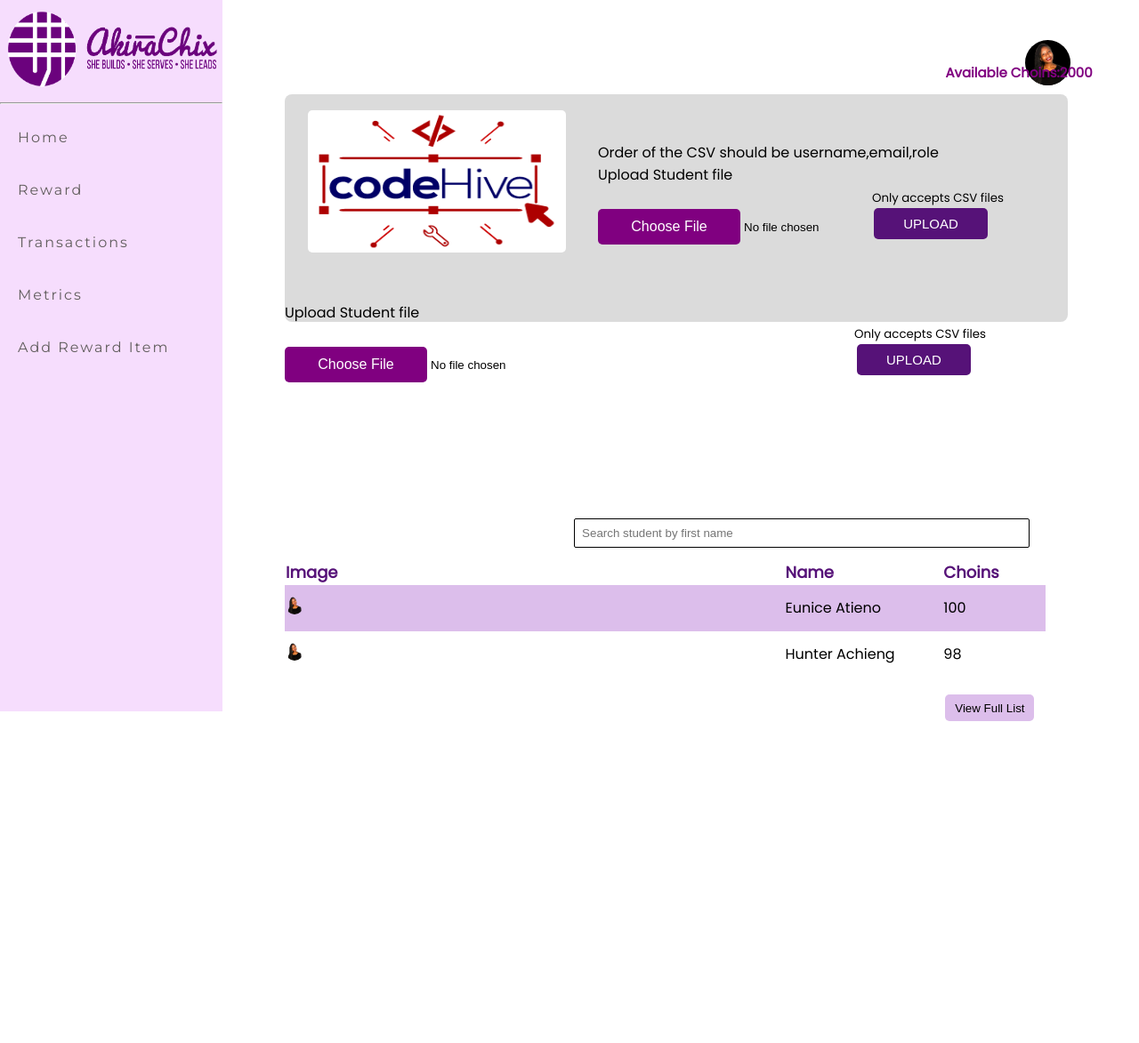
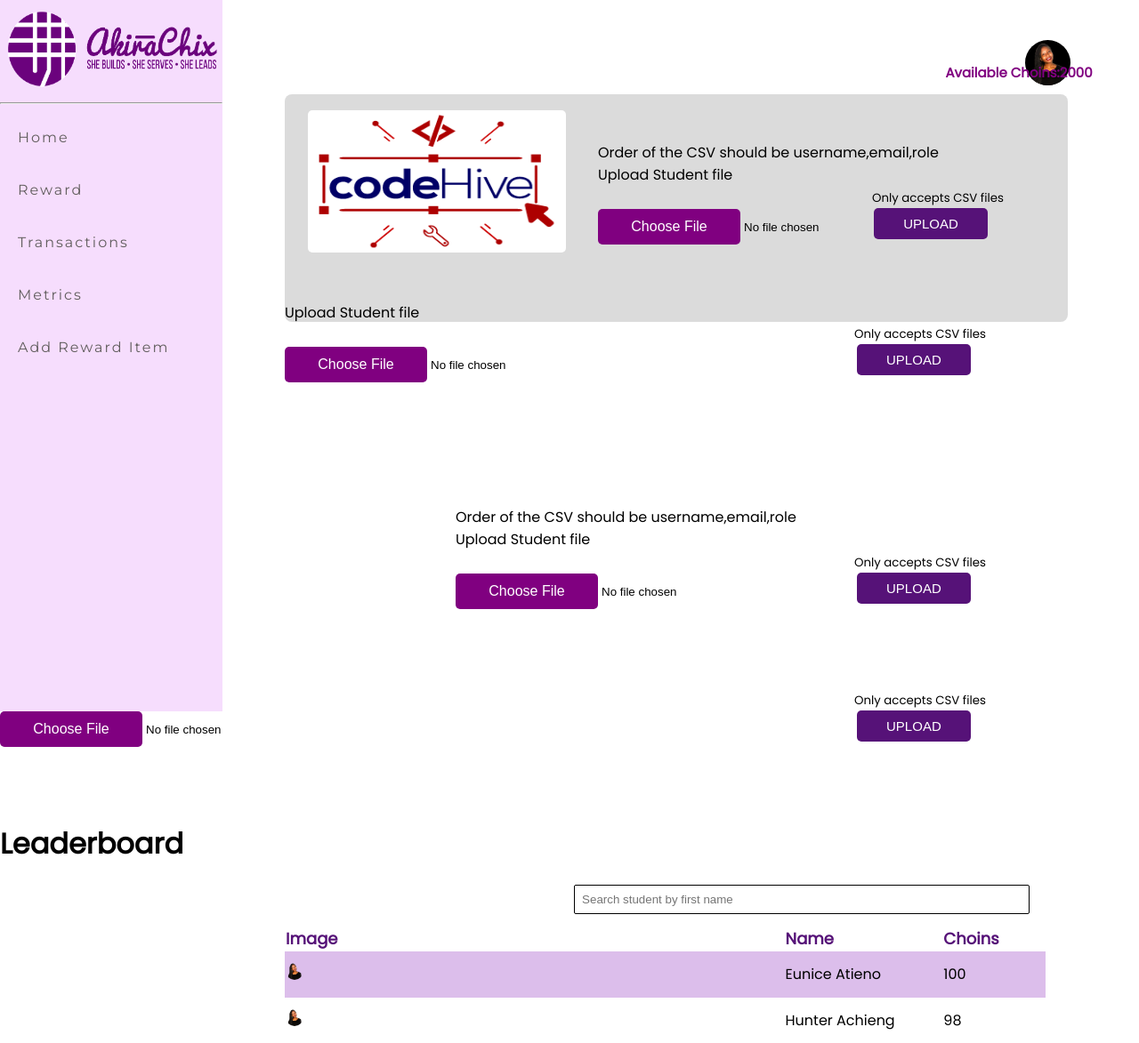
Before and after one commit to sindetisarah/choin, a Django app: page /leadership/upload/ in a window 1280 px wide. Shown: the top 1173 px of the page at 89% size. Before the commit the page ends 811 px from the top, so only its background shows below. Run offline with Django 3.2, Linux system fonts and the light colour scheme; parts of the project's set-up code (start-up, migrations or seed data) failed here and were passed over.

Commit message:
made some changes

```diff
--- a/leadership/templates/admin_dash.html
+++ b/leadership/templates/admin_dash.html
@@ -16,6 +16,55 @@
     <h1 id="choin_available">Available Choins:2000</h1>
     <div class="card" id="upload_display">
         <img id="codehive" src="/static/images/code-hive.png">
+        <div class="text_display">
+            {% if messages %}
+            {% for message in messages %}
+            <div>
+                <strong id="msg">{{message|safe}}</strong>
+            </div>
+            {% endfor %}
+            {% else %}
+            {{order}}
+
+            <form action="" method="POST" enctype="multipart/form-data">
+
+                {% csrf_token %}
+                <label for="file1"> Upload Student file</label><br>
+                <input type="file" id="file1" name="file">
+            </div>
+                <div class="csv_display">
+
+                    <small>Only accepts CSV files</small><br>
+
+                    <button id="btn_upload" type="submit">UPLOAD</button>
+                </div>
+
+
+
+        </form>
+         <form action="" method="POST" enctype="multipart/form-data">
+
+                {% csrf_token %}
+                <label for="file1"> Upload Student file</label><br>
+                <input type="file" id="file1" name="file">
+            </div>
+                <div class="csv_display">
+
+                    <small>Only accepts CSV files</small><br>
+
+                    <button id="btn_upload" type="submit">UPLOAD</button>
+                </div>
+
+
+
+        </form>
+
+
+
+
+
+
+        {% endif %}
         <div class="text_display">
             {% if messages %}
             {% for message in messages %}
```
Lines whose indentation alone changed are shown as unchanged.
